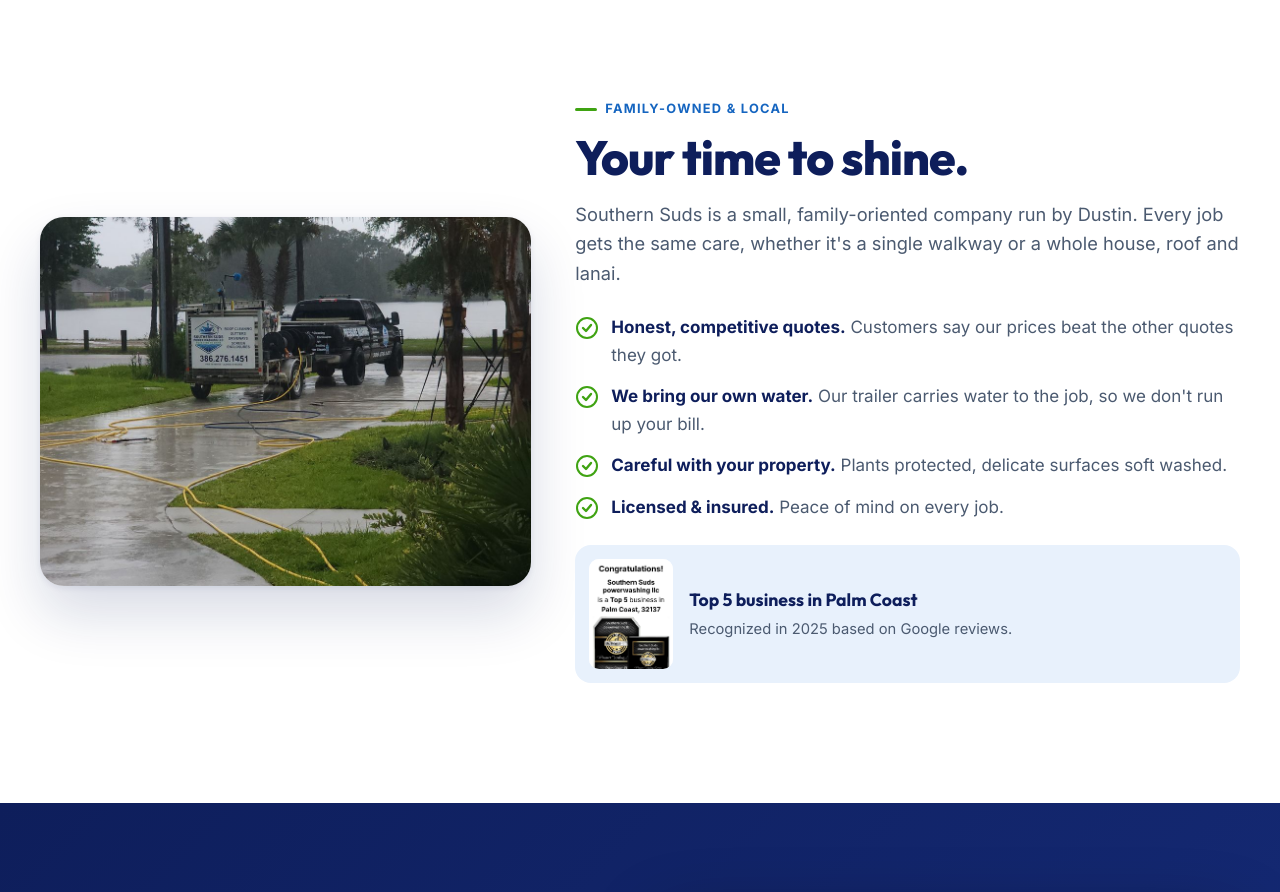
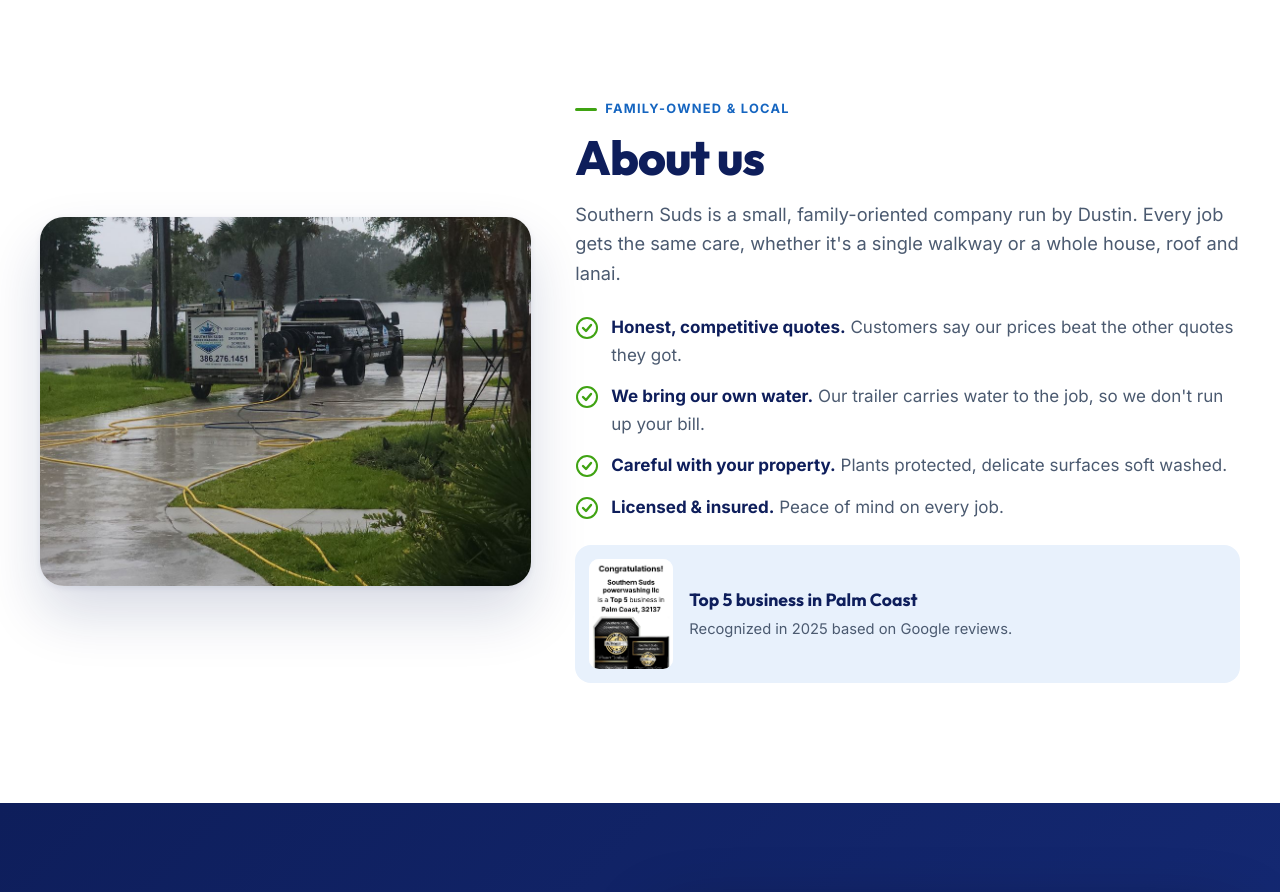
Before and after one commit to patalanocameron-ui/southern-suds-site, a plain HTML site: page index.html in a window 1280 px wide. Shown: the part 4380-5272 px from the top of the page. Drawn offline with Linux system fonts and the light colour scheme.

Commit message:
About section heading: About us
Co-Authored-By: Claude Opus 5.5 <noreply@anthropic.com>
Claude-Session: https://claude.ai/code/session_01Aw1ZAooiU7yTKLCkjMoZZw

```diff
--- a/index.html
+++ b/index.html
@@ -520,7 +520,7 @@
         <img class="rv" src="./assets/truck.jpg" alt="Southern Suds truck and water trailer on a job in Palm Coast" width="1000" height="750" loading="lazy">
         <div class="rv">
           <span class="eyebrow">Family-owned &amp; local</span>
-          <h2>Your time to shine.</h2>
+          <h2>About us</h2>
           <p class="lead">Southern Suds is a small, family-oriented company run by Dustin. Every job gets the same care, whether it's a single walkway or a whole house, roof and lanai.</p>
           <ul>
             <li><svg><use href="#i-check"/></svg><span><b>Honest, competitive quotes.</b> Customers say our prices beat the other quotes they got.</span></li>
```
